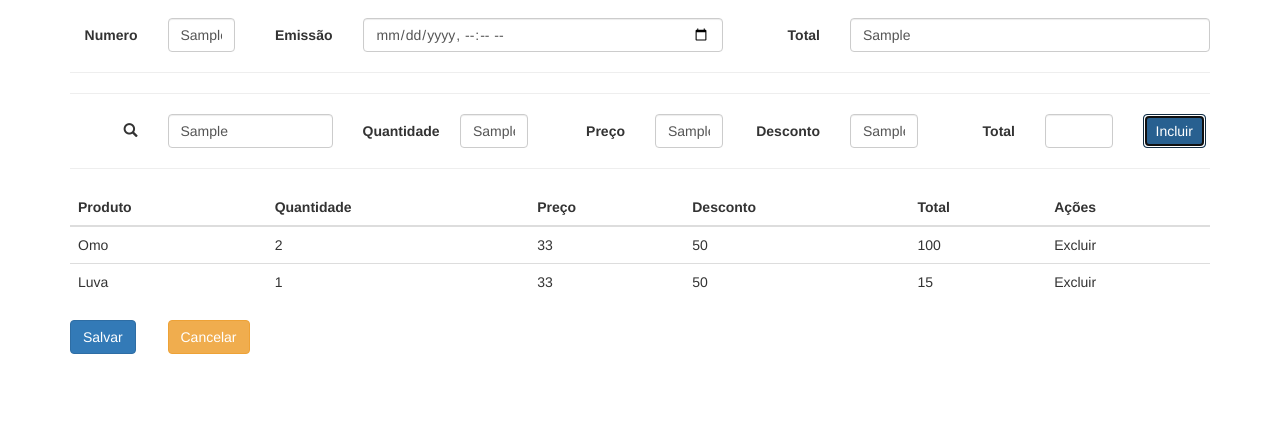
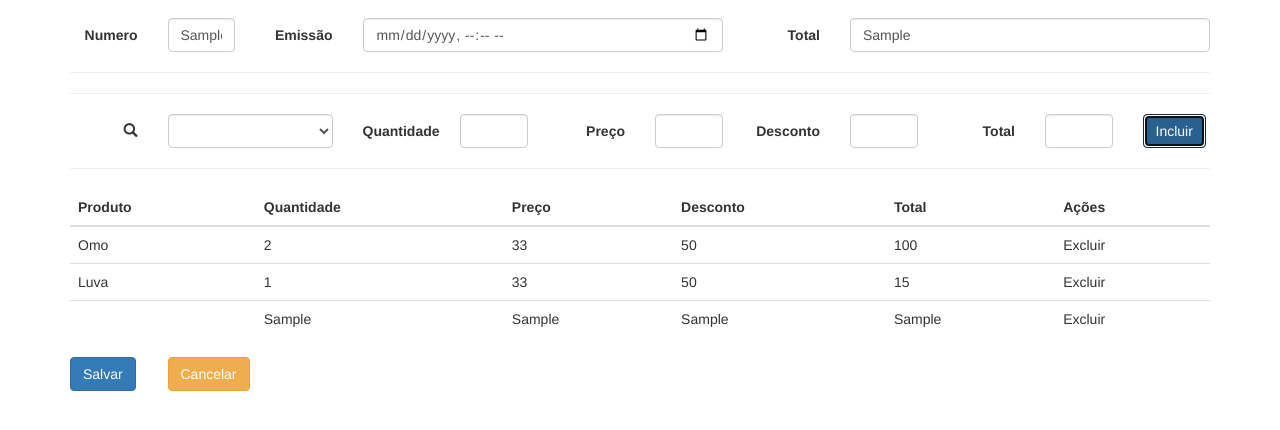
Before and after one commit to koitix/escoladeti2017-time06, a plain HTML site: page index.html at #!/novopedido in a window 1280 px wide. Both pictures are taken after typing "Sample", "Sample", "Sample", "Sample", "Sample", "Sample" into the empty fields and a click on the button "Incluir". Shown: the part 54-484 px from the top of the page. Drawn offline with Linux system fonts and the light colour scheme.

Commit message:
adicionando novo produto ao pedido

```diff
--- a/scripts/controller/pedidoController.js
+++ b/scripts/controller/pedidoController.js
@@ -1,5 +1,6 @@
-app.controller('pedidoController', function ($scope, $location, pedidoService) {
+app.controller('pedidoController', function ($scope, $location, pedidoService, produtoService) {
     $scope.pedidos = pedidoService.getPedidos();
+    $scope.produtos = produtoService.getProdutos();
     $scope.pedido = {
         produtos: [
             {
@@ -30,4 +31,8 @@ app.controller('pedidoController', function ($scope, $location, pedidoService) {
         $location.path("/pedidos");
     };
 
+    $scope.incluirProduto = function () {
+        $scope.pedido.produtos.push(angular.copy($scope.produtoSelecionado));
+        $scope.produtoSelecionado = {};
+    }
 });
--- a/views/novopedido.html
+++ b/views/novopedido.html
@@ -21,31 +21,32 @@
                 <label for="buscarProduto" class="col-sm-1 control-label">
                     <span class="glyphicon glyphicon-search"></span>
                 </label>
+
                 <div class="col-sm-2">
-                    <input type="text" ng-model="buscarProduto" name="buscarProduto" id="buscarProduto" class="form-control" placeholder="Produto">
+                    <select ng-model="produtoSelecionado.nome" ng-options="produto.nome as produto.nome for produto in produtos" name="name" id="buscarProduto" class="form-control"></select>
                 </div>
 
                 <label for="quantidade" class="col-sm-1 control-label">Quantidade</label>
                 <div class="col-sm-1">
-                    <input type="text" name="quantidade" id="quantidade" class="form-control">
+                    <input ng-model="produtoSelecionado.quantidade" type="text" name="quantidade" id="quantidade" class="form-control">
                 </div>
 
                 <label for="preco" class="col-sm-1 control-label">Preço</label>
                 <div class="col-sm-1">
-                    <input type="text" name="preco" id="preco" class="form-control">
+                    <input ng-model="produtoSelecionado.preco" type="text" name="preco" id="preco" class="form-control">
                 </div>
 
                 <label for="desconto" class="col-sm-1 control-label">Desconto</label>
                 <div class="col-sm-1">
-                    <input type="text" name="desconto" id="desconto" class="form-control">
+                    <input ng-model="produtoSelecionado.desconto" type="text" name="desconto" id="desconto" class="form-control">
                 </div>
 
-                <label for="total" class="col-sm-1 control-label">Total</label>
+                <label for="totalProduto" class="col-sm-1 control-label">Total</label>
                 <div class="col-sm-1">
-                    <input type="text" name="total" id="total" class="form-control">
+                    <input ng-model="produtoSelecionado.total" type="text" name="total" id="totalProduto" class="form-control">
                 </div>
                 <div class="col-sm-1">
-                    <button type="submit" class="btn btn-primary">Incluir</button>
+                    <button type="submit" class="btn btn-primary" ng-click="incluirProduto()">Incluir</button>
                 </div>
             </div>
             <hr>
```
